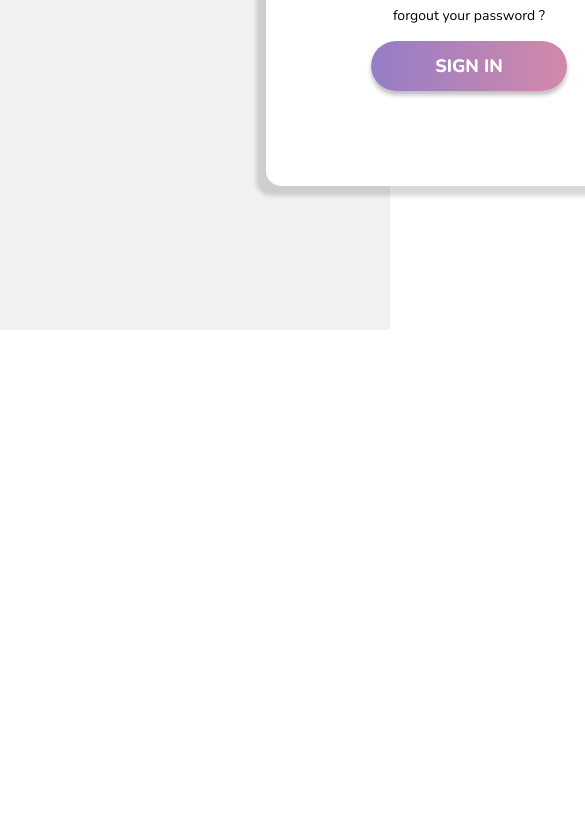
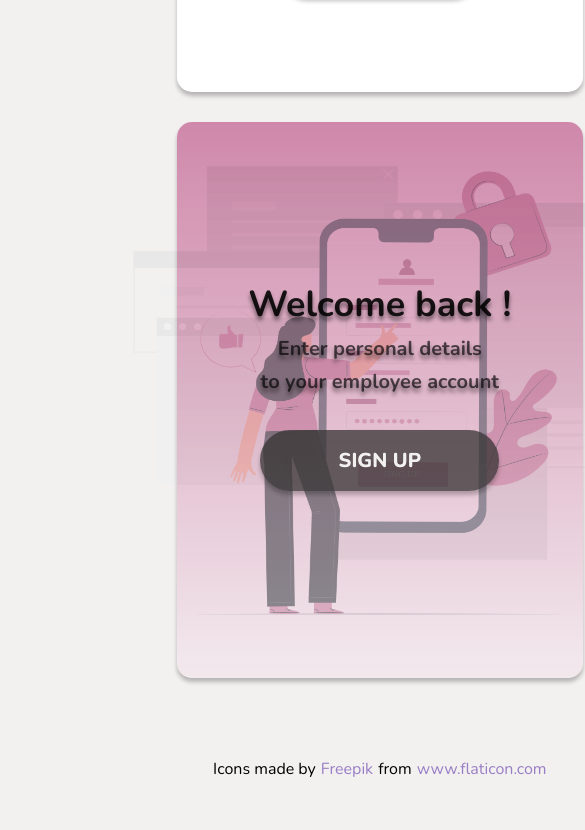
Before and after one commit to joanmdrs/login-page, a plain HTML site: page index.html in a window 390 px wide. Shown: the part 514-1344 px from the top of the page, 585 px wide, since content can reach past the window. Before the commit the page ends 844 px from the top, so only its background shows below. Drawn offline with nearby package versions, Linux system fonts and the light colour scheme.

Commit message:
deixando a página responsica

```diff
--- a/index.html
+++ b/index.html
@@ -5,9 +5,12 @@
     <meta http-equiv="X-UA-Compatible" content="IE=edge">
     <meta name="viewport" content="width=device-width, initial-scale=1.0">
     <link rel="stylesheet" href="./style.css">
-    <title>Página de Login</title>
+    <link rel = "icon" href="./img/icon-page.png"  type = "image/x-icon">
+    <title>Login Page</title>
 </head>
 <body>
+
+    <main>
         <div class="principal">
             <div class="block-1">
                 <h1>
@@ -51,5 +54,16 @@
                 </div>
             </div>
         </div>
+    </main>
+
+    <footer>
+        <div class="icons">
+            Icons made by
+            <a href="https://www.freepik.com" target="_blank" title="Freepik"> Freepik </a>
+            from
+            <a href="https://www.flaticon.com/" target="_blank" title="Flaticon">www.flaticon.com</a>
+        </div>
+    </footer>
+
 </body>
 </html>
--- a/style.css
+++ b/style.css
@@ -14,18 +14,15 @@
 
 body {
     font-family: 'Nunito', sans-serif;
-    display: grid;
-    grid-column: 1;
-
+    background-color: var(--frame-color);
 }
 
 
 .principal{
     display: flex;
-    background-color: var(--frame-color);
     justify-content: center;
     align-items: center;
-    width: 100vw;
+    width: 90vh;
     height: 100vh;
 }
 
@@ -97,6 +94,9 @@ body {
     height: 42px;
     border: none;
     border-radius: 10px;
+    outline: none;
+    text-indent: 20px ;
+
 }
 
 .block-1 .fields input::placeholder{
@@ -216,3 +216,52 @@ body {
     margin: 32px;
     cursor: pointer;
 }
+
+footer .icons {
+    display: flex;
+    flex-direction: row;
+    justify-content: center;
+    align-items: center;
+    margin-top: 50px;
+    margin-bottom: 50px;
+    gap: 5px;
+
+}
+
+footer .icons a {
+    text-decoration: none;
+    color: var(--second-color);
+}
+
+@media(max-width: 992px){
+
+    body {
+        display: grid;
+        align-items: center;
+    }
+    .principal {
+        flex-direction: column;
+        height: auto;
+    }
+    .block-1 {
+        position: relative;
+        left: auto;
+        box-shadow: 0px 4px 4px rgba(0, 0, 0, 0.25);
+        margin-top: 50px;
+        margin-bottom: 30px;
+    }
+
+
+    .block-2 {
+        position: relative;
+        left: auto;
+        width: 406px;
+        height: 556px;
+        box-shadow: 0px 4px 4px rgba(0, 0, 0, 0.25);
+        margin-bottom: 30px;
+    }
+
+    .block-2 .content {
+        margin: auto;
+    }
+}
```
Also changed, not shown: img/icon-page.png (added). Lines whose indentation alone changed are shown as unchanged.
